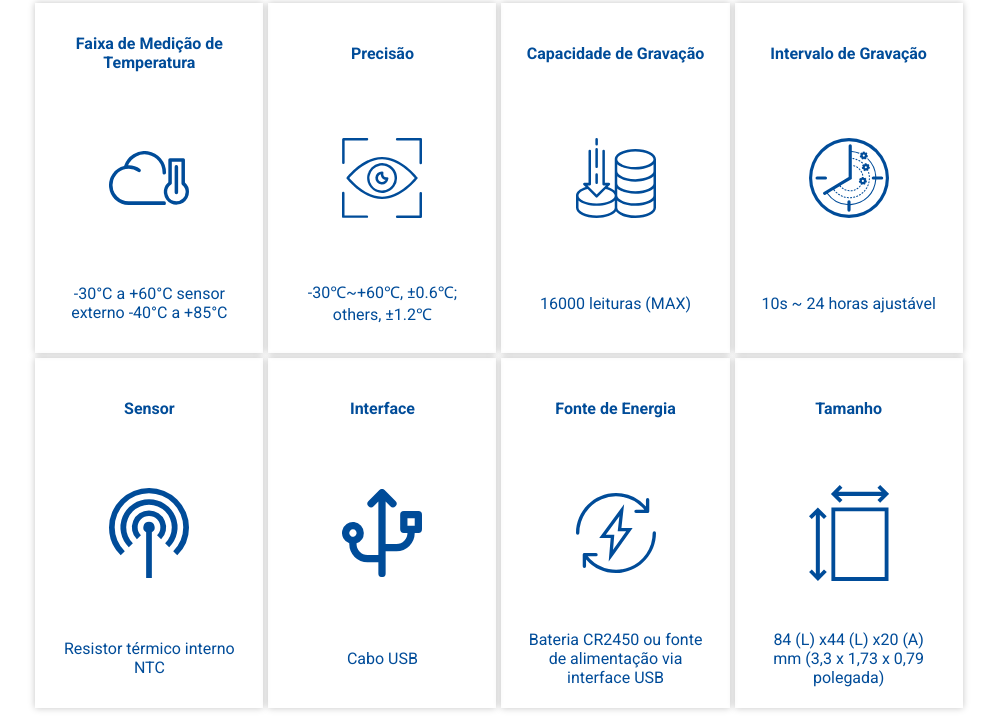
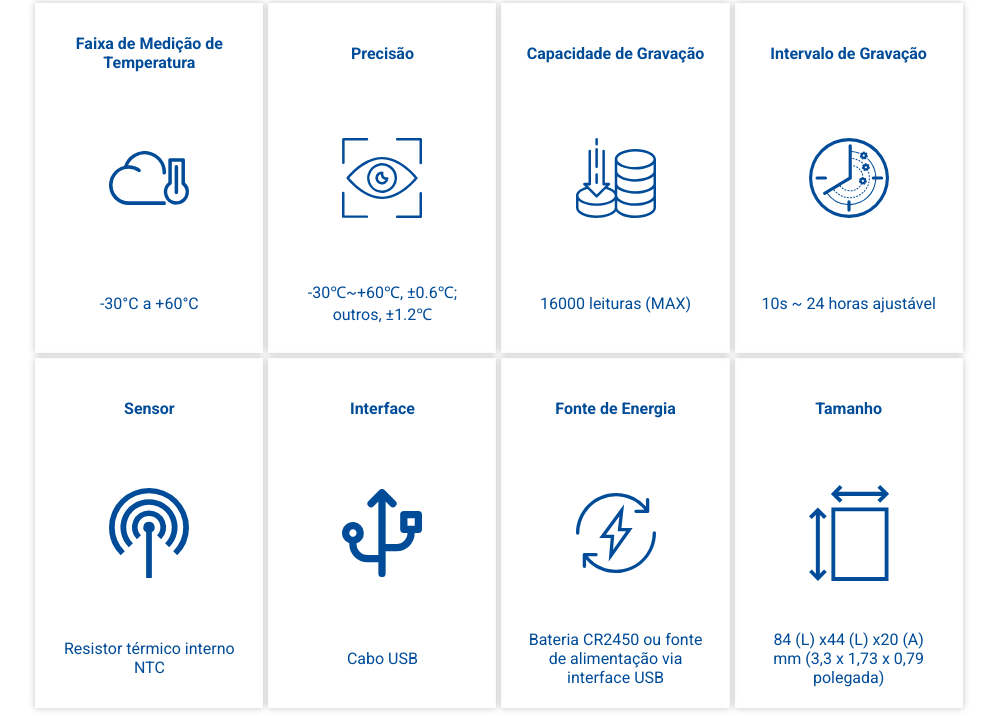
Before and after one commit to wesleyeagles/rc-4, a plain HTML site: page index.html in a window 1280 px wide. Shown: the part 891-1607 px from the top of the page, without its empty margins (141-1138 px from the left). Drawn offline with Linux system fonts and the light colour scheme.

Commit message:
Add files via upload

```diff
--- a/index.html
+++ b/index.html
@@ -48,7 +48,7 @@
                         </div>
 
                         <div class="inner-description">
-                            <p>-30°C a +60°C sensor externo -40°C a +85°C</p>
+                            <p>-30°C a +60°C</p>
                         </div>
                     </div>
 
@@ -62,7 +62,7 @@
                         </div>
 
                         <div class="inner-description">
-                            <p>-30℃~+60℃, ±0.6℃; others, ±1.2℃</p>
+                            <p>-30℃~+60℃, ±0.6℃; outros, ±1.2℃</p>
                         </div>
                     </div>
 
```
